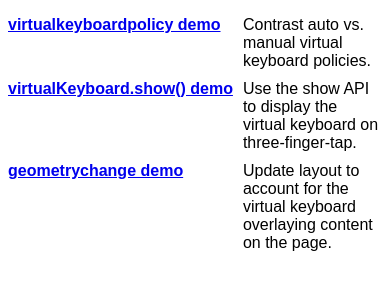
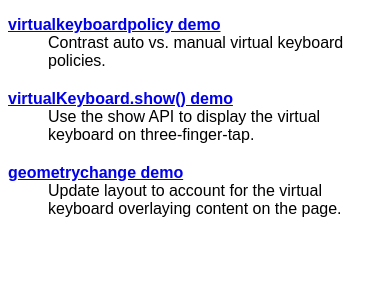
Before and after one commit to snianu/VirtualKeyboard, a plain HTML site: page index.html in a window 390 px wide. Drawn offline with Linux system fonts and the light colour scheme.

```diff
--- a/index.html
+++ b/index.html
@@ -1,18 +1,13 @@
 <!DOCTYPE html>
 <style>
     dl {
-        display: grid;
-
-        grid-gap: 10px;
-        grid-template-columns: repeat(2, minmax(min-content, max-content));
-
         font-family: sans-serif;
     }
     dt {
         font-weight: bold;
     }
     dd {
-        margin: 0;
+        margin-bottom: 20px;
     }
 </style>
 <dl>
```
Also changed, not shown: geometrychange.html (+1 -0 lines), policy.html (+1 -0 lines), show.html (+1 -0 lines).
